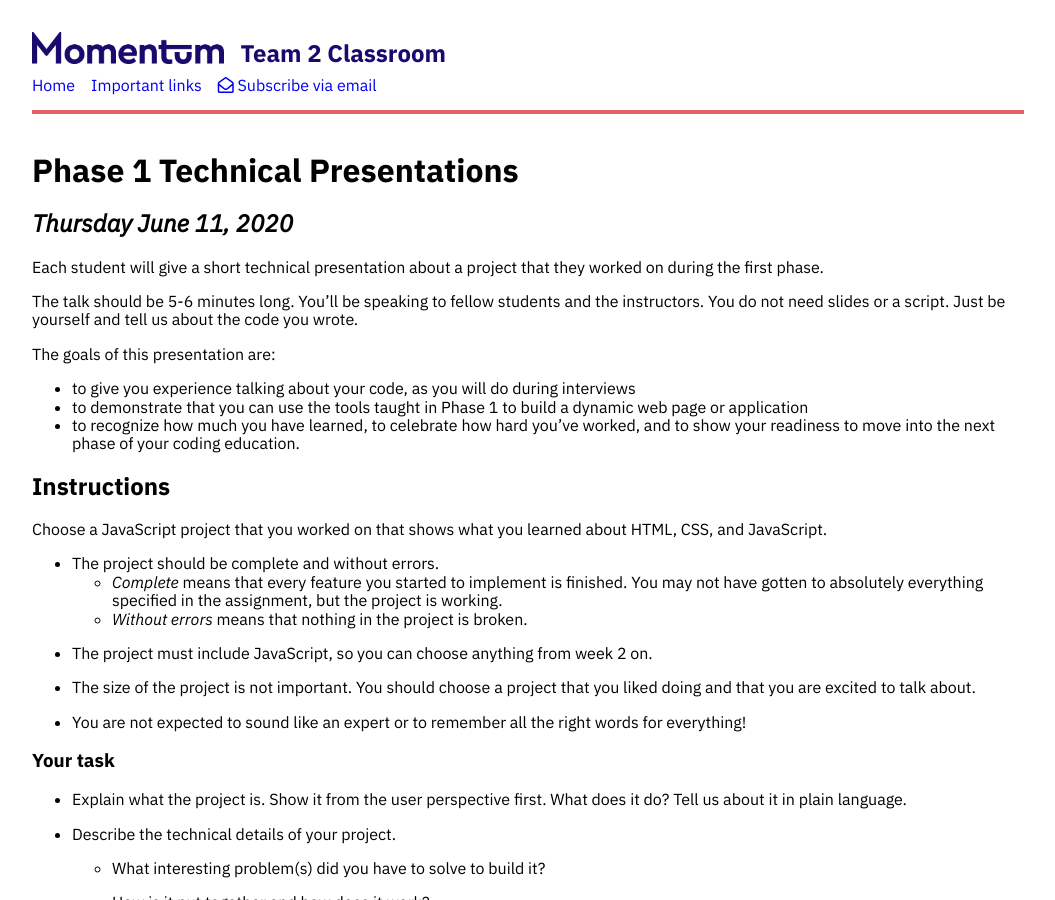
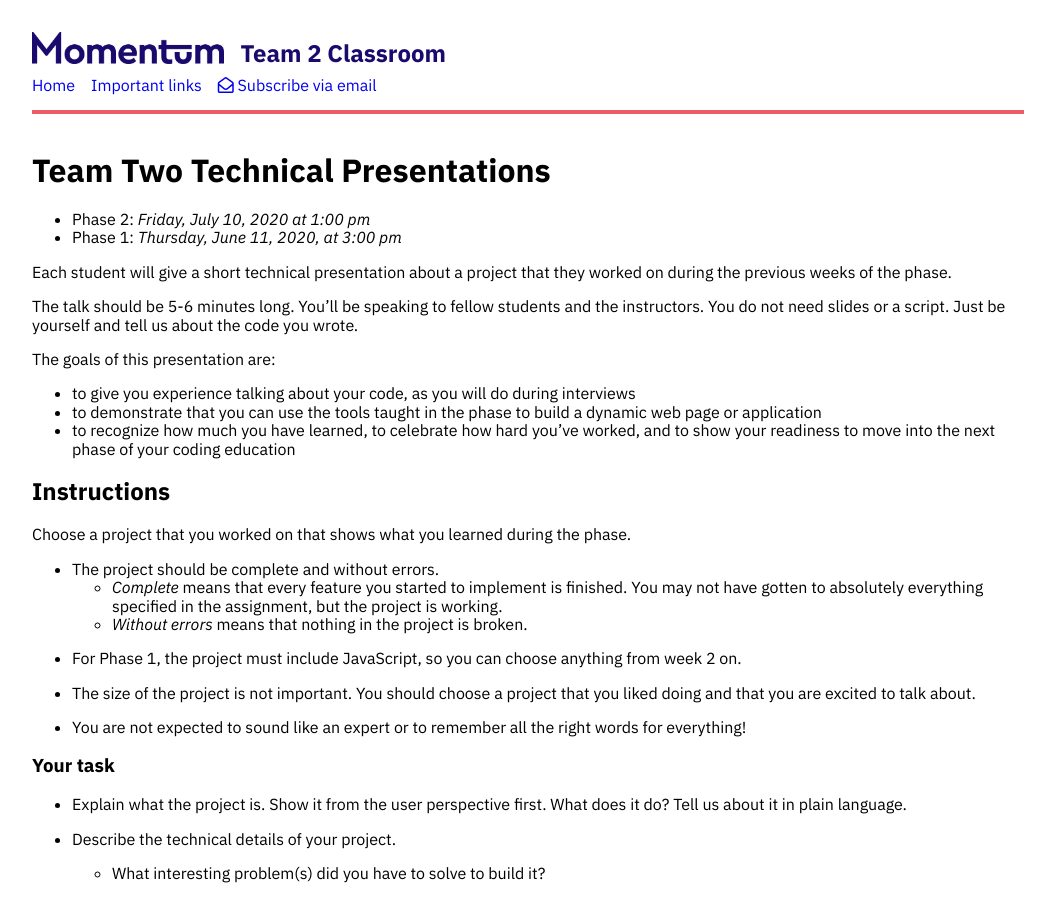
Before and after one commit to momentum-team-3/momentum-team-3.github.io, a Jekyll site: the page built from technical-presentations.md, in a window 1280 px wide and 900 px high. Shown: the whole window, without its empty margins (112-1167 px from the left). Built offline with Jekyll 4.4.1, drawn with Linux system fonts in a browser that asks for light colours; nearby versions of some CDN libraries.

```diff
--- a/technical-presentations.md
+++ b/technical-presentations.md
@@ -4,30 +4,30 @@ permalink: /presentations/
 layout: default
 ---
 
+# Team Two Technical Presentations
 
-# Phase 1 Technical Presentations
+- Phase 2: *Friday, July 10, 2020 at 1:00 pm*
+- Phase 1: *Thursday, June 11, 2020, at 3:00 pm*
 
-## *Thursday June 11, 2020*
-
-Each student will give a short technical presentation about a project that they worked on during the first phase.
+Each student will give a short technical presentation about a project that they worked on during the previous weeks of the phase.
 
 The talk should be 5-6 minutes long. You'll be speaking to fellow students and the instructors. You do not need slides or a script. Just be yourself and tell us about the code you wrote.
 
 The goals of this presentation are:
 
 - to give you experience talking about your code, as you will do during interviews
-- to demonstrate that you can use the tools taught in Phase 1 to build a dynamic web page or application
-- to recognize how much you have learned, to celebrate how hard you’ve worked, and to show your readiness to move into the next phase of your coding education.
+- to demonstrate that you can use the tools taught in the phase to build a dynamic web page or application
+- to recognize how much you have learned, to celebrate how hard you’ve worked, and to show your readiness to move into the next phase of your coding education
 
 ## Instructions
 
-Choose a JavaScript project that you worked on that shows what you learned about HTML, CSS, and JavaScript.
+Choose a project that you worked on that shows what you learned during the phase.
 
 - The project should be complete and without errors.
   - _Complete_ means that every feature you started to implement is finished. You may not have gotten to absolutely everything specified in the assignment, but the project is working.
   - _Without errors_ means that nothing in the project is broken.
 
-- The project must include JavaScript, so you can choose anything from week 2 on.
+- For Phase 1, the project must include JavaScript, so you can choose anything from week 2 on.
 
 - The size of the project is not important. You should choose a project that you liked doing and that you are excited to talk about.
 
```
Also changed, not shown: _posts/2020-07-07-django-forms.md (added, +28 -0 lines).
